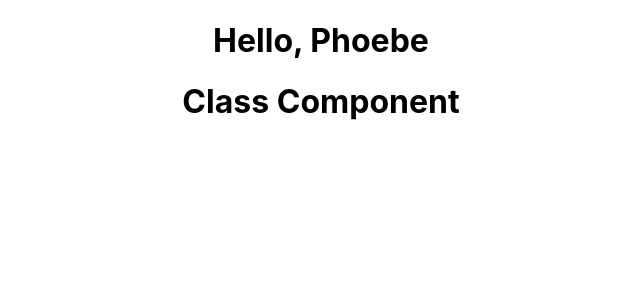
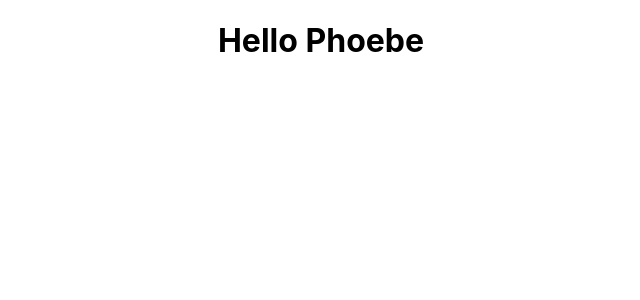
Before and after one commit to phoebe-michel/Learning-React, a React (Create React App) app in the folder hello-world/: page / in a window 1280 px wide. Shown: the top 300 px of the page, without its empty margins (319-959 px from the left). Built offline with nearby package versions, Linux system fonts and the light colour scheme.

Commit message:
9 - Intro to JSX

```diff
--- a/hello-world/src/App.js
+++ b/hello-world/src/App.js
@@ -2,12 +2,14 @@
 import './App.css';
 import Greet from './components/Greet';
 import Welcome from './components/Welcome';
+import Hello from './components/Hello';
 
 function App() {
   return (
     <div className="App">
-      <Greet></Greet>
-      <Welcome />
+      {/* <Greet></Greet>
+      <Welcome /> */}
+      <Hello />
     </div>
   );
 }
--- /dev/null
+++ b/hello-world/src/components/Hello.js
@@ -0,0 +1,17 @@
+import React from "react";
+
+const Hello = () => {
+  // return (
+  //     <div>
+  //         <h1>Hello Phoebe</h1>
+  //     </div>
+  // )
+
+  return React.createElement(
+    "div",
+    null,
+    React.createElement("h1", null, "Hello Phoebe")
+  );
+};
+
+export default Hello;
```
Also changed, not shown: 2 other files (tests, documents, lock files or other folders).
